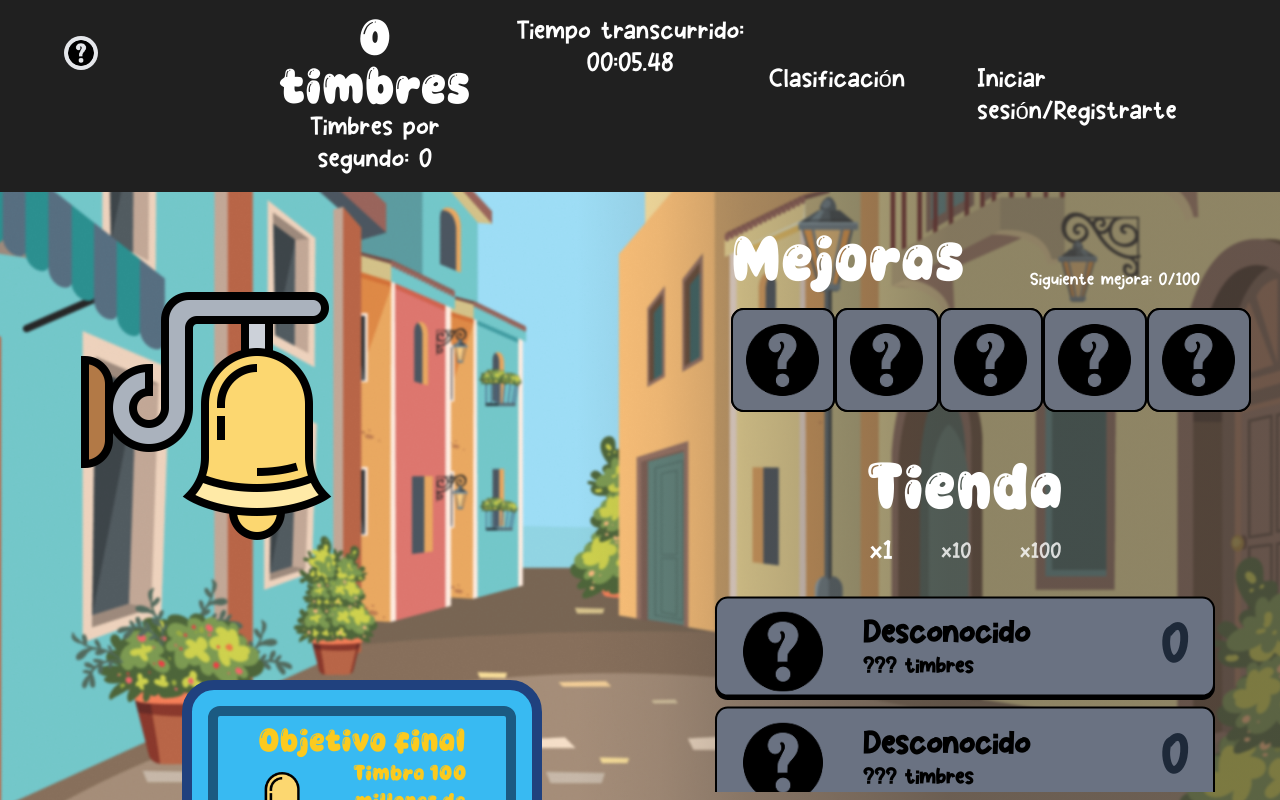
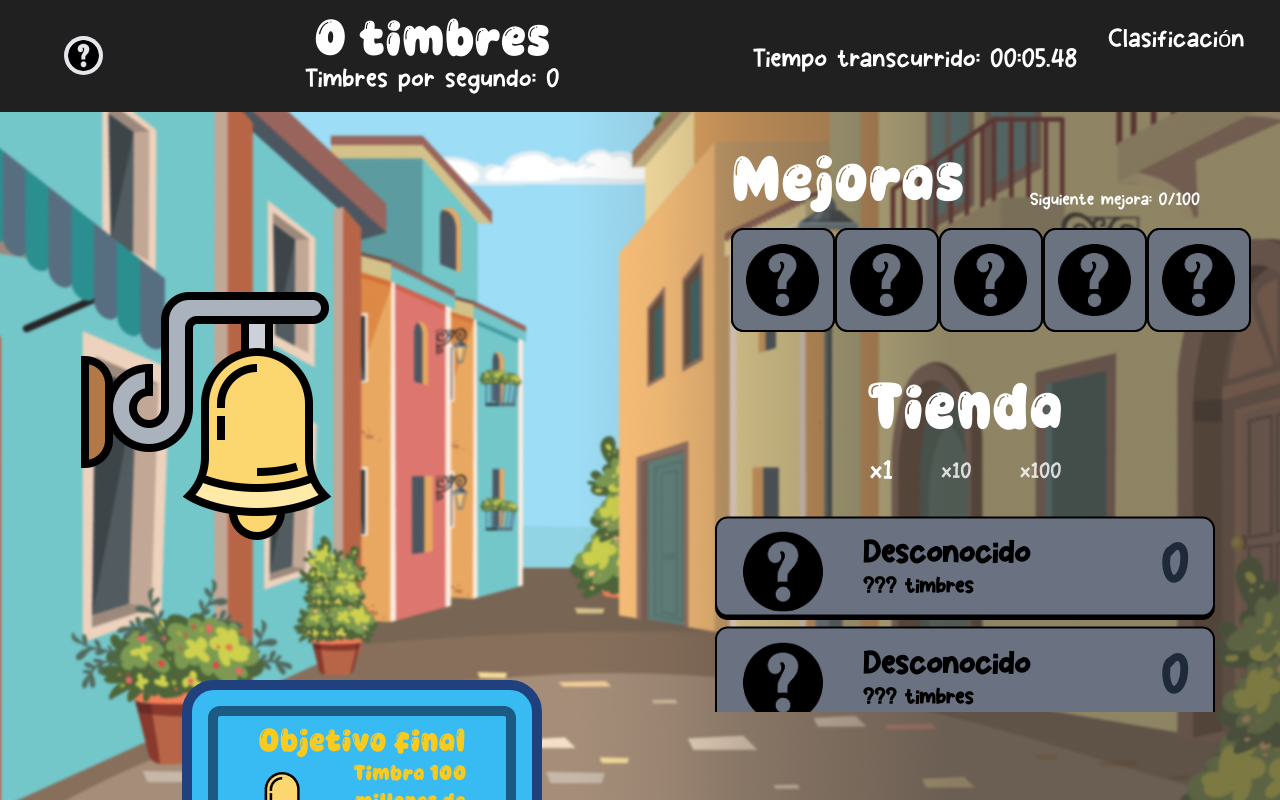
Before and after one commit to MiguelAngelMateos/doorbell_clicker, a React (Vite) app in the folder frontend/: page / in a window 1280 px wide. Built offline with nearby package versions, Linux system fonts and the light colour scheme.

Commit message:
mejorado el estilo del header

```diff
--- a/frontend/src/components/Header.jsx
+++ b/frontend/src/components/Header.jsx
@@ -27,11 +27,11 @@ function Header({ count, clicksPerSecond, timer, formatTime }) {
                         <p>Buena suerte!</p>
                     </div>
                 </div>
-                <div className='ml-40'>
+                <div className='ml-20 w-[500px]'>
                     <h1 className="text-5xl bubble-text">{count.toFixed(0)} timbres</h1>
                     <span className="text-2xl">Timbres por segundo: {clicksPerSecond.toFixed(0)}</span>
                 </div>
-                <div>
+                <div className='ml-10 w-[400px] mt-7'>
                     <span className="text-2xl">Tiempo transcurrido: {formatTime(timer)}</span>
                 </div>
             </div>
```
